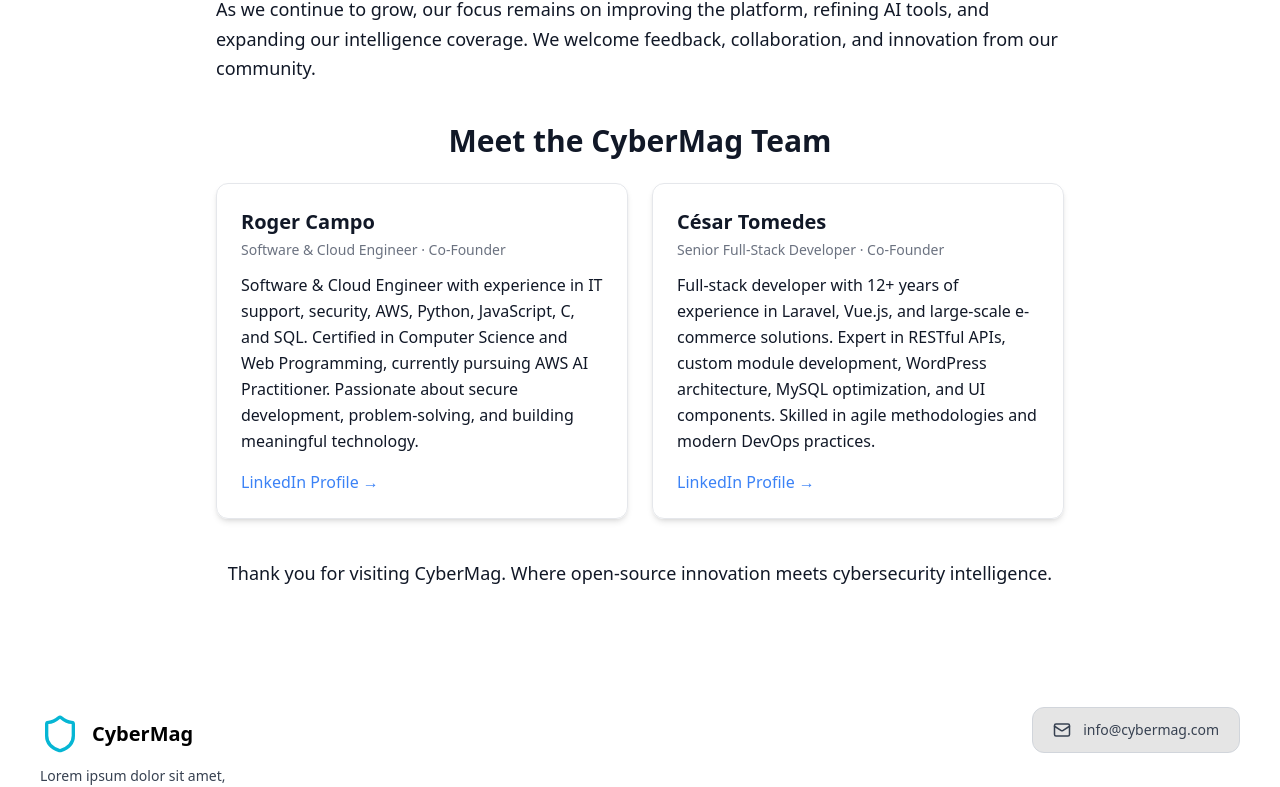
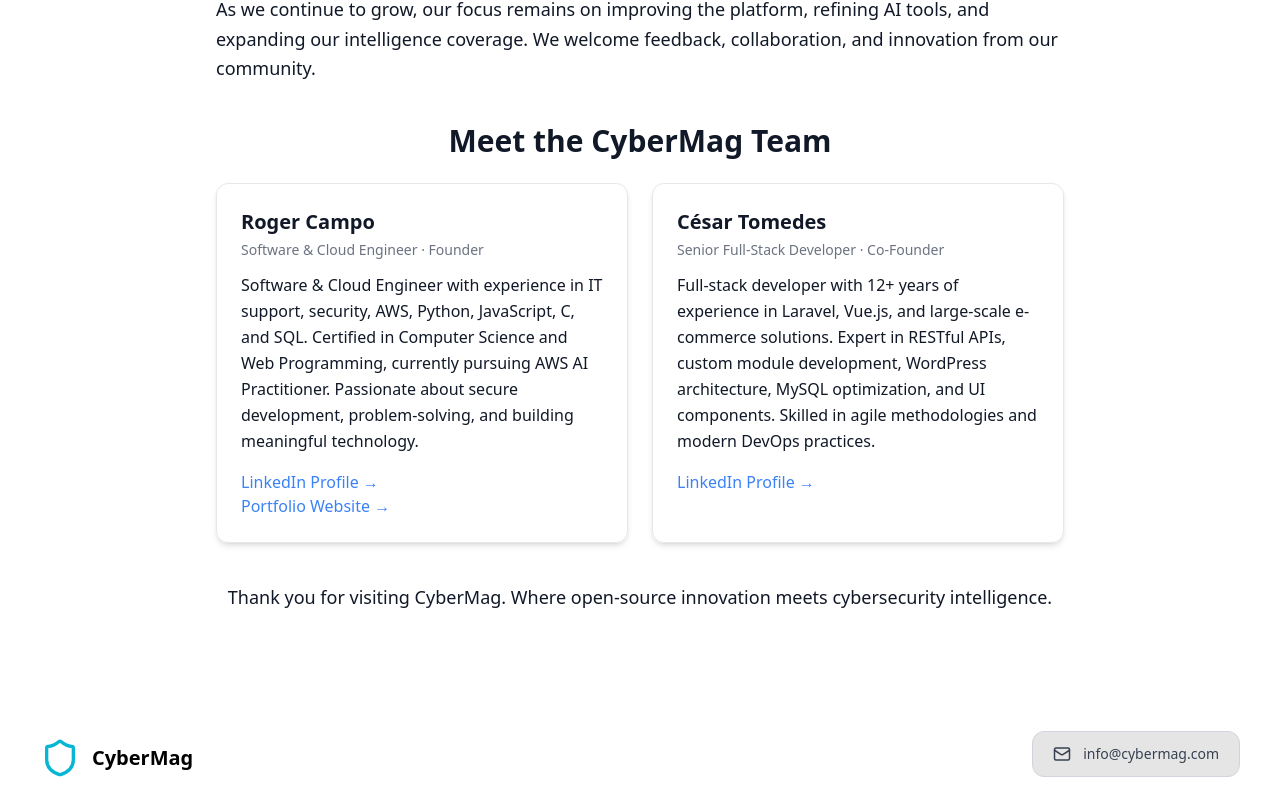
Before and after one commit to roger-95s/CyberMag, a React (Create React App) app in the folder frontend/: page /about in a window 1280 px wide. Shown: the part 602-1389 px from the top of the page. Built offline with nearby package versions, Linux system fonts and the light colour scheme.

Commit message:
About links updated

```diff
--- a/frontend/src/pages/AboutPage.jsx
+++ b/frontend/src/pages/AboutPage.jsx
@@ -52,7 +52,7 @@ function About() {
                         <div className="bg-white/60 dark:bg-[#101726] border border-gray-200 dark:border-gray-700 rounded-xl shadow-md p-6 hover:shadow-xl transition-all duration-300">
                             <h3 className="text-xl font-semibold mb-1">Roger Campo</h3>
                             <p className="text-sm text-gray-500 dark:text-gray-400 mb-3">
-                                Software & Cloud Engineer · Co-Founder
+                                Software & Cloud Engineer · Founder
                             </p>
                             <p className="text-md mb-4 leading-relaxed">
                                 Software & Cloud Engineer with experience in IT support, security, AWS, Python, JavaScript, C, and SQL.
@@ -60,12 +60,21 @@ function About() {
                                 Passionate about secure development, problem-solving, and building meaningful technology.
                             </p>
                             <a
-                                href="www.linkedin.com/in/roger-campo-cordova"
+                                href="https://www.linkedin.com/in/roger-campo-cordova"
                                 target="_blank"
                                 rel="noopener noreferrer"
                                 className="text-blue-500 hover:underline font-medium"
                             >
                                 LinkedIn Profile →
+                            </a>
+                            <div></div>
+                            <a
+                                href="https://roger-95s.github.io/Roger_Campo/"
+                                target="_blank"
+                                rel="noopener noreferrer"
+                                className="text-blue-500 hover:underline font-medium"
+                            >
+                                Portfolio Website →
                             </a>
                         </div>
 
@@ -93,9 +102,13 @@ function About() {
                     </div>
 
                     {/* Closing Message */}
-                    <p className="text-center text-lg mt-10">
-                        Thank you for visiting CyberMag. Where open-source innovation meets cybersecurity intelligence.
-                    </p>
+                    <div>
+                        <footer>
+                            <p className="text-center text-lg mt-10">
+                                Thank you for visiting CyberMag. Where open-source innovation meets cybersecurity intelligence.
+                            </p>
+                        </footer>
+                    </div>
                 </div>
             </div>
         </>
```
